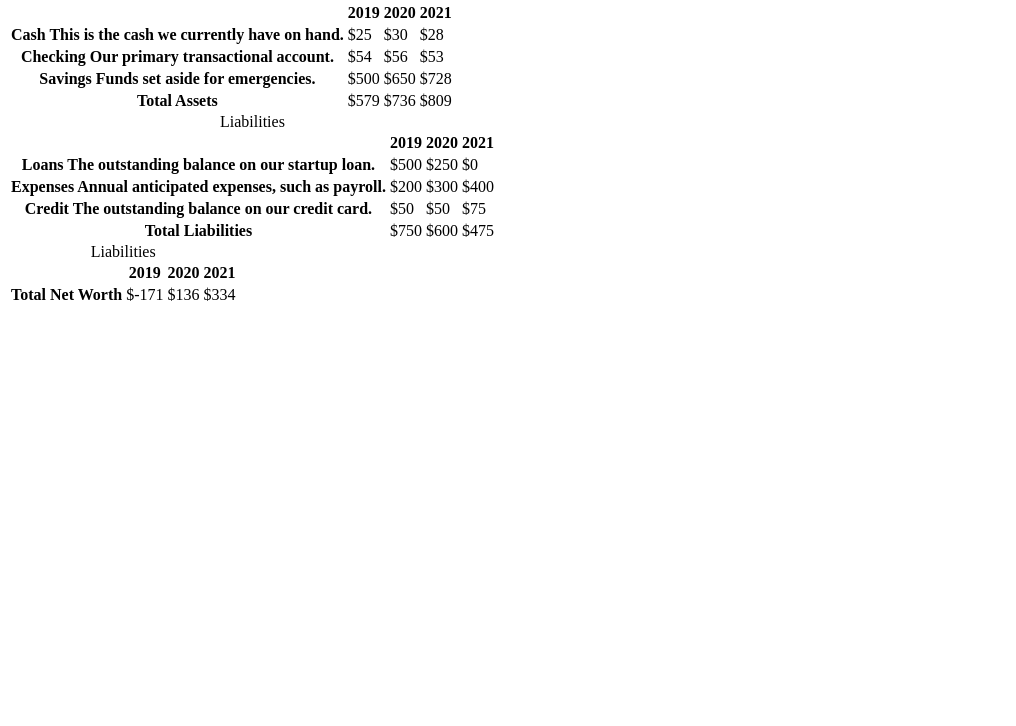
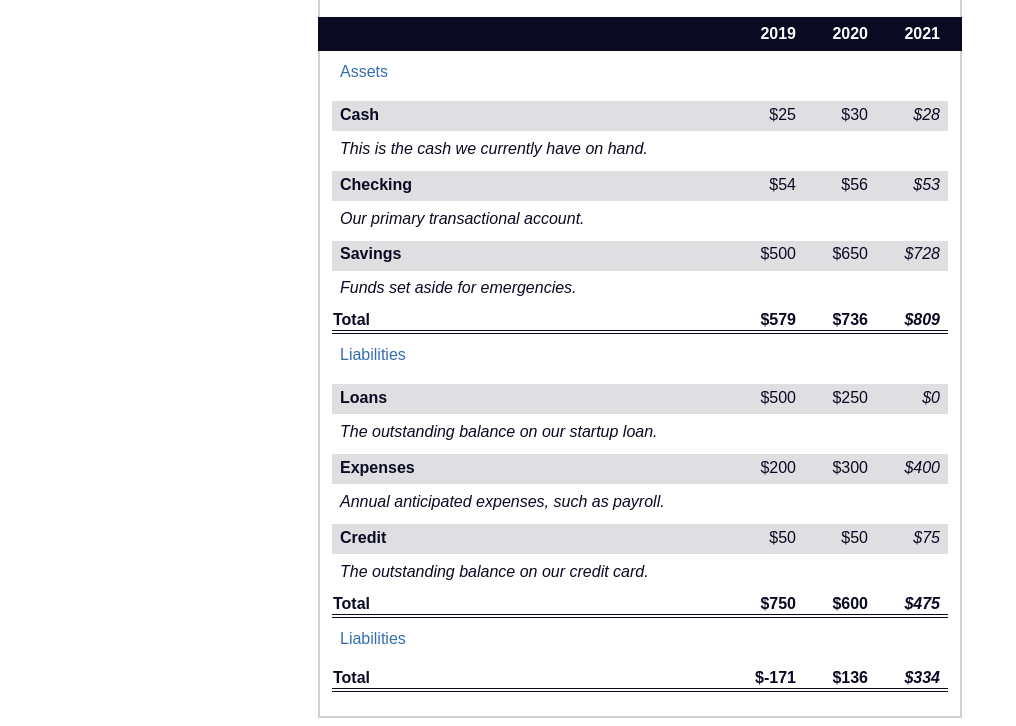
Before and after one commit to SoldirVhale/balance-sheet, a plain HTML site: page index.html in a window 1280 px wide. Shown: the part 102-828 px from the top of the page, without its empty margins (0-1016 px from the left). Before the commit the page ends 800 px from the top, so only its background shows below. Drawn offline with Linux system fonts and the light colour scheme.

Commit message:
Finished the project! Learned a lot of things!

```diff
--- a/index.html
+++ b/index.html
@@ -3,6 +3,7 @@
 <head>
       <meta charset="UTF-8">
       <meta name="viewport" content="width=device-width, initial-scale=1.0">
+      <link rel="stylesheet" href="styles.css">
       <title>Balance Sheet</title>
 </head>
 <body>
--- a/styles.css
+++ b/styles.css
@@ -71,10 +71,6 @@ section {
     padding: 0 0.75rem 1.5rem 0.75rem;
 }
 
-span {
-    font-weight: normal;
-}
-
 table {
     border-collapse: collapse;
     border: 0;
@@ -124,3 +120,35 @@ tr.total td:nth-of-type(3) {
 tr.total:hover {
     background-color: #99c9ff;
 }
+
+td[class="current"] {
+    font-style: italic;
+}
+
+tr[class="data"] {
+    background-image: linear-gradient(to bottom, #dfdfe2 1.845rem, white 1.845rem);
+}
+
+tr.data th {
+    text-align: left;
+    padding-top: 0.3rem;
+    padding-left: 0.5rem;
+}
+
+tr.data th .description {
+    display: block;
+    font-style: italic;
+    font-weight: normal;
+    padding: 1rem 0 0.75rem;
+    margin-right: -13.5rem;
+}
+
+tr.data td {
+    padding: 0.3rem 0.25rem 0;
+    vertical-align: top;
+    text-align: right;
+}
+
+tr.data td:last-of-type {
+    padding-right: 0.5rem;
+}
```
